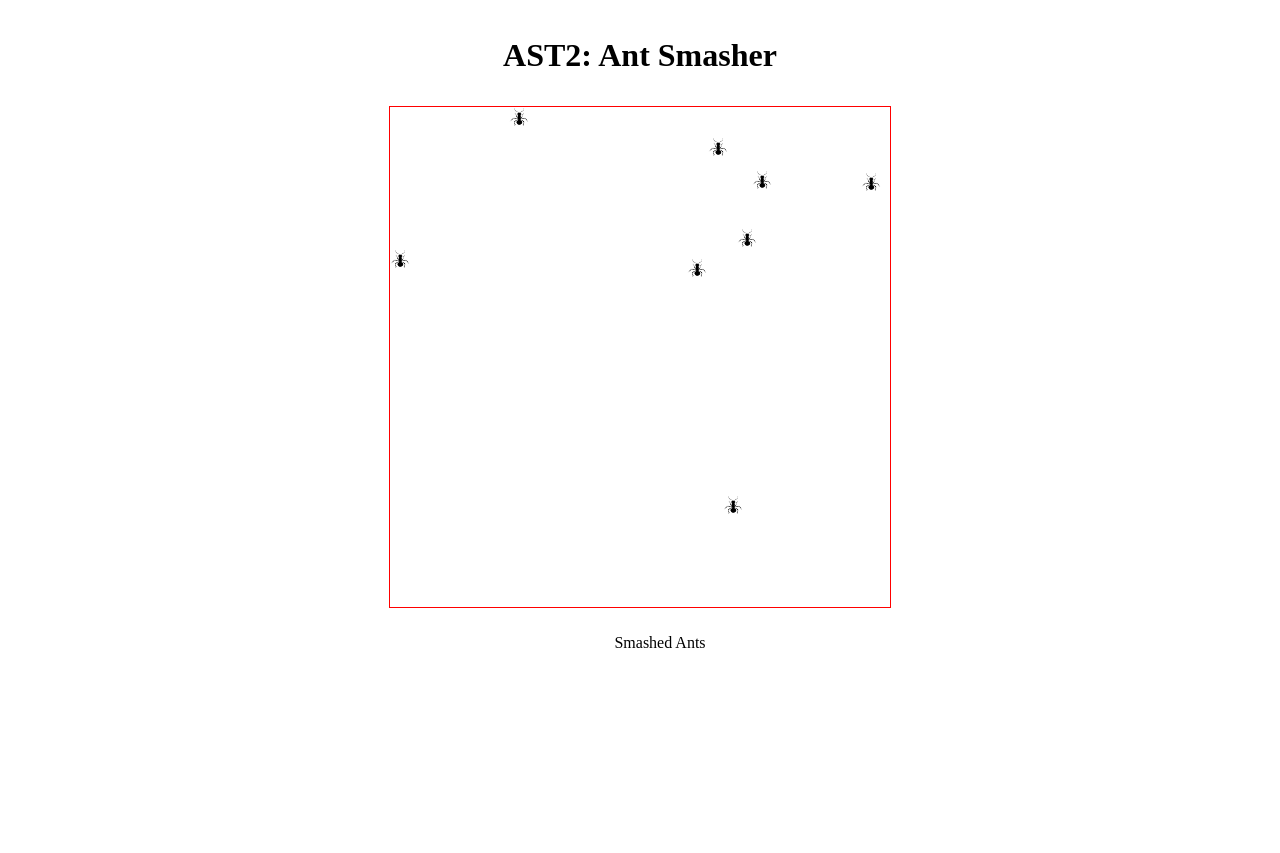
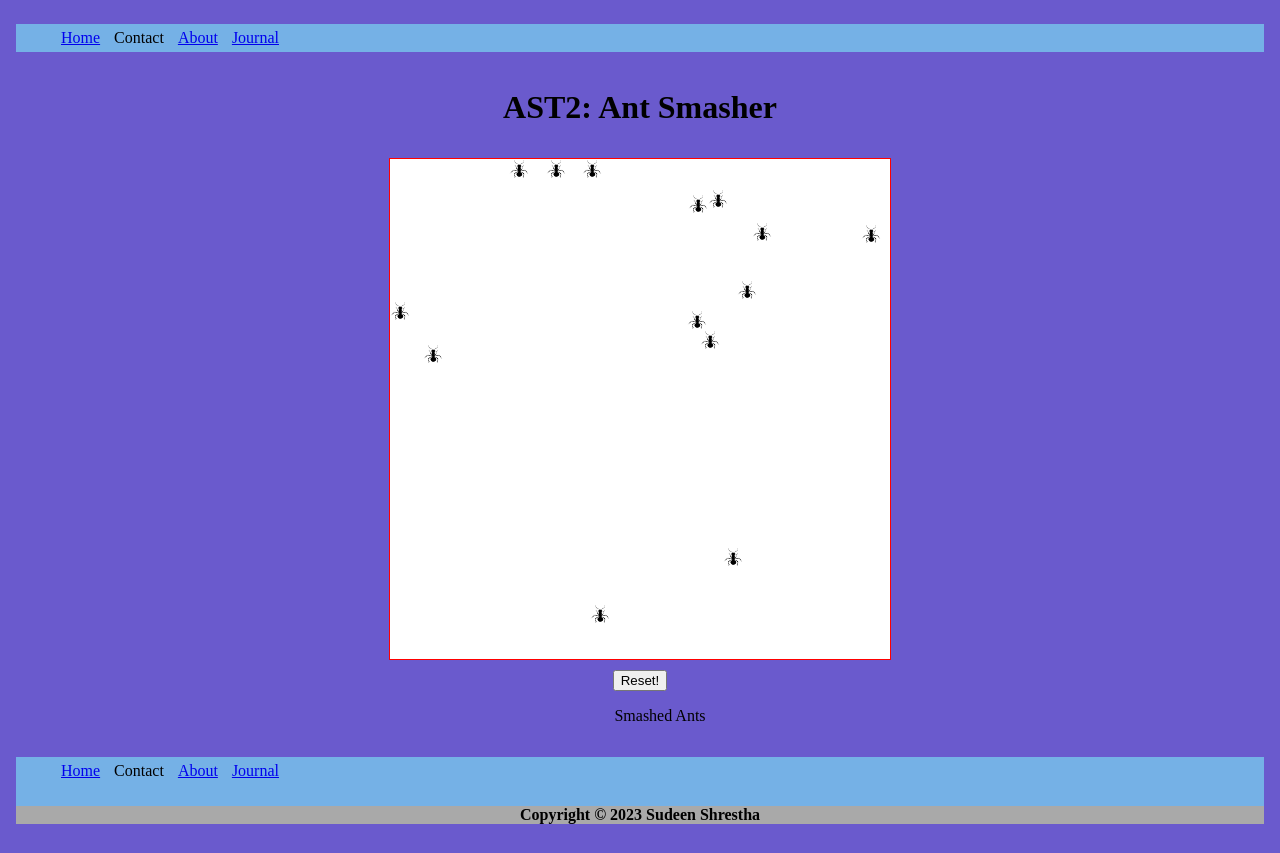
Before and after one commit to sudeenshrestha/Programming, a plain HTML site: page Javascript/ast2/index.html in a window 1280 px wide. Before the commit the page ends 800 px from the top, so only its background shows below. Drawn offline with nearby package versions, Linux system fonts and the light colour scheme.

Commit message:
add splat sound effect, reset button and ui changes ast2

```diff
--- a/Javascript/ast2/index.html
+++ b/Javascript/ast2/index.html
@@ -5,17 +5,45 @@
     <meta name="viewport" content="width=device-width, initial-scale=1.0">
     <title>Sudeen Shrestha Workspace</title>
     <link rel="stylesheet" href="style.css">
-    <script type = "text/JavaScript"
-   src = "https://cdn.jsdelivr.net/npm/lodash@4.17.20/lodash.min.js">
 </script>
 </head>
 <body>
+    <div>
+        <header>
+          <nav>
+            <ul>
+              <li class="nav"><a href="../index.html">Home</a></li>
+              <li class="nav">Contact</li>
+              <li class="nav"><a href="https://sudeenshrestha.github.io">About</a></li>
+              <li class="nav"><a href="./journal.html">Journal</a></li>
+              </ul>
+          </nav>
+        </header>
+        </div>
     <div id ="Wrapper">
         <h1>AST2: Ant Smasher</h1>
         <div id="container"></div>
-        <audio id="audio" src="./hammer.mp3"></audio>
+        <audio id="audio" src="./splat.mp3"></audio>
+        <div>
+            <button id="refresh">Reset!</button>
+        </div>
+
+</script>
         <ul id="smashedAntsList">Smashed Ants</ul>
     </div>
+
+    <div>
+        <footer>
+          <nav>
+            <ul>
+              <li class="nav"><a href="../index.html">Home</a></li>
+              <li class="nav">Contact</li>
+              <li class="nav"><a href="https://sudeenshrestha.github.io">About</a></li>
+              <li class="nav"><a href="./journal.html">Journal</a></li>
+              </ul>
+          </nav>
+          <h4>Copyright &copy; 2023 Sudeen Shrestha</h4></footer>
+      </div>
     <script src="script.js"></script>
 </body>
 </html>
--- a/Javascript/ast2/script.js
+++ b/Javascript/ast2/script.js
@@ -9,10 +9,10 @@ function randomValue(lowerBound, upperBound) {
   return randomNumber;
 }
 
-var noOfAnts = randomValue(1, 20);
+var noOfAnts = randomValue(1, 30);
 
 console.log(noOfAnts);
-defaultNoOfAnts = 10;
+defaultNoOfAnts = 20;
 if (noOfAnts < defaultNoOfAnts) {
   noOfAnts = defaultNoOfAnts;
 } else {
@@ -82,9 +82,12 @@ function createScatterPlot() {
 
 createScatterPlot();
 
-for (a = 0; a < antsInBox.length; a++) {
-  // console.log(antsInBox[a])
+const refreshButton = document.querySelector('#refresh');
+
+const refreshPage = () => {
+  location.reload();
 }
+refreshButton.addEventListener('click', refreshPage)
 
 function ding() {
   var sound = document.querySelector('#audio');
@@ -92,7 +95,7 @@ function ding() {
   setTimeout(() => {
     sound.pause();
     sound.currentTime = 0;
-  }, 1000);
+  }, 500);
 };
 
 const ants = document.getElementsByClassName("ant");
--- a/Javascript/ast2/style.css
+++ b/Javascript/ast2/style.css
@@ -1,5 +1,6 @@
 html,body{
     margin: 8px;
+    background-color: slateblue;
 
 }
 
@@ -12,7 +13,8 @@ html,body{
     position: relative;
     padding: 0px;
     margin: 10px;
-    cursor: pointer;
+    /* cursor: crosshair; */
+    cursor: url('hammer2.jpg'), crosshair;
 }
 
 #Wrapper{
@@ -20,3 +22,24 @@ html,body{
     flex-direction: column;
     align-items: center;
 }
+
+.nav{
+  display: inline-block;
+  margin: 5px;
+}
+li{
+  margin: 5px;
+}
+
+header{
+    background-color: rgb(117, 177, 230);
+}
+
+footer{
+    background-color: rgb(117, 177, 230);
+}
+
+h4{
+    text-align: center;
+    background-color: darkgray;
+}
```
Also changed, not shown: 1 other file.
